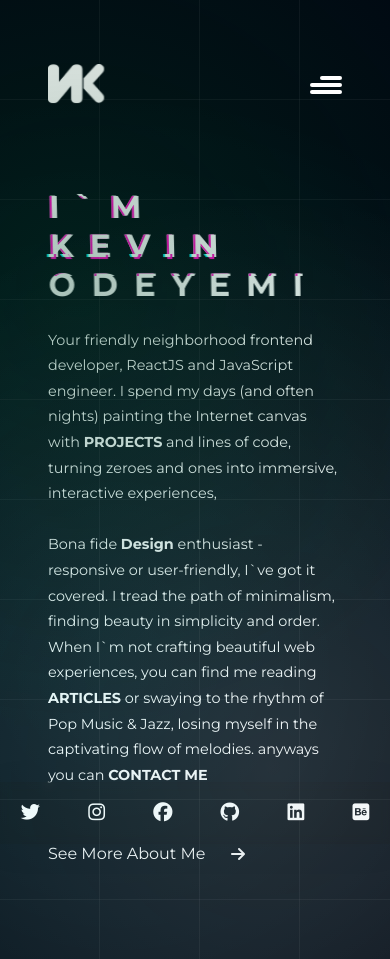
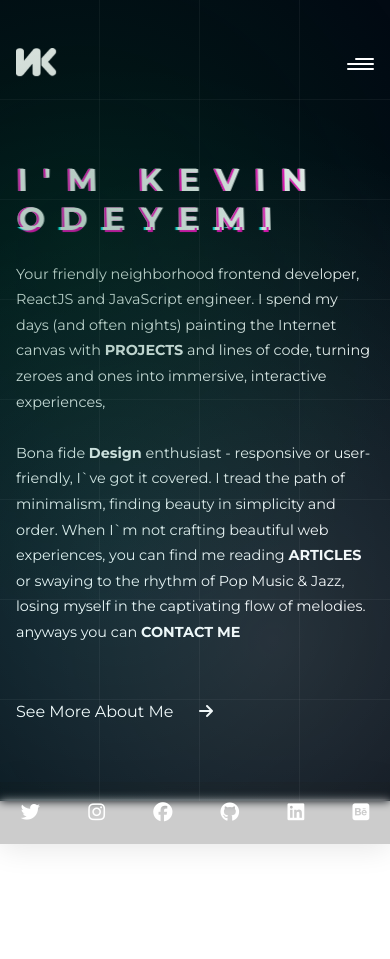
Before and after one commit to Kevinart-maker/kevin-portfolio, a React (Vite) app: page / in a window 390 px wide. After the commit the page ends 844 px from the top, so only its background shows below. Built offline with nearby package versions, Linux system fonts and the light colour scheme.

Commit message:
fixed padding

```diff
--- a/src/App.css
+++ b/src/App.css
@@ -158,11 +158,14 @@ nav .logo{
 /* responsiveness */
 
 @media (max-width: 700px) {
+  nav .logo{
+    width: 2.5rem;
+  }
   .cicles{
     opacity: 0;
   }
   .container{
-    padding: 4rem 3rem 4rem 3rem;
+    padding: 3rem 1rem;
     height: 100%;
   }
   nav{
@@ -195,12 +198,12 @@ nav .logo{
     z-index: 1000;
   }
   .ham-lines.first{
-    width: 1.4rem;
+    width: 1.2rem;
   }
   .ham-lines{
-    width: 2rem;
-    height: 4px;
-    background-color: #fff;
+    width: 1.7rem;
+    height: 2px;
+    background-color: var(--backColor);
     border-radius: 2px;
   }
 
--- a/src/components/Home.jsx
+++ b/src/components/Home.jsx
@@ -4,7 +4,7 @@ const Home = () => {
     return (
         <div className="home-container">
                 <div id="wrapper">
-                    <h1 className='glitch' data-text="I`M KEVIN ODEYEMI">I`M KEVIN ODEYEMI</h1>
+                    <h1 className='glitch' data-text="I'M KEVIN ODEYEMI">I'M KEVIN ODEYEMI</h1>
                 </div>
                 <p className='text'>
                     Your friendly neighborhood frontend developer, ReactJS and JavaScript engineer. I spend my days (and often nights) painting the Internet canvas with <strong>PROJECTS</strong> and lines of code, turning zeroes and ones into immersive, interactive experiences,
```
